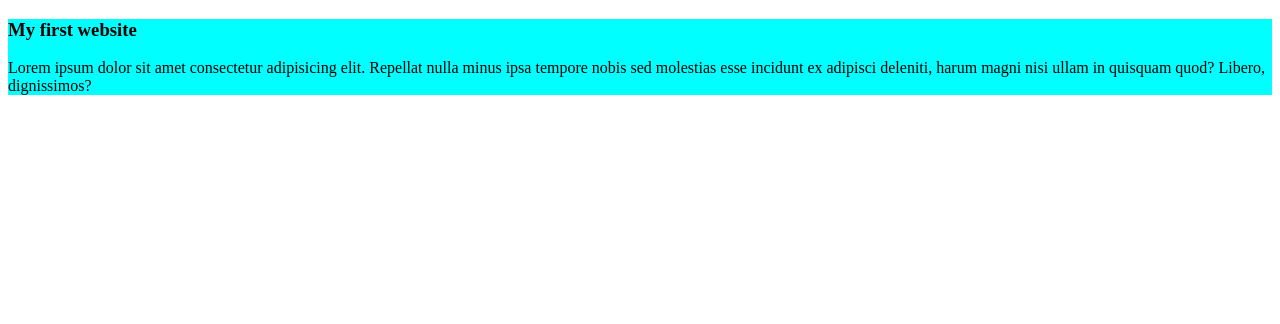
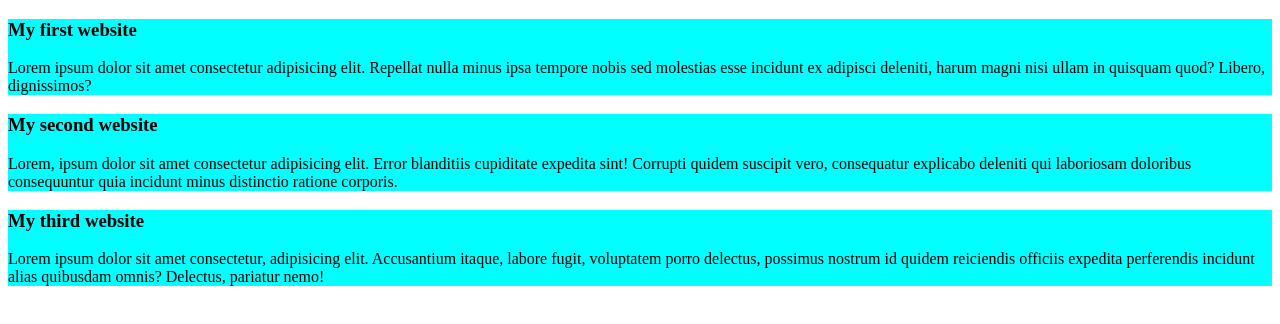
Before and after one commit to marziamim/my-simple-website, a plain HTML site: page Index.html in a window 1280 px wide. Drawn offline with Linux system fonts and the light colour scheme.

Commit message:
added second and third blog

```diff
--- a/Index.html
+++ b/Index.html
@@ -11,5 +11,13 @@
         <h3>My first website</h3>
         <p>Lorem ipsum dolor sit amet consectetur adipisicing elit. Repellat nulla minus ipsa tempore nobis sed molestias esse incidunt ex adipisci deleniti, harum magni nisi ullam in quisquam quod? Libero, dignissimos?</p>
     </div>
+    <div>
+        <h3> My second website </h3>
+        <p>Lorem, ipsum dolor sit amet consectetur adipisicing elit. Error blanditiis cupiditate expedita sint! Corrupti quidem suscipit vero, consequatur explicabo deleniti qui laboriosam doloribus consequuntur quia incidunt minus distinctio ratione corporis.</p>
+        </div>
+        <div>
+            <h3> My third website</h3>
+            <p>Lorem ipsum dolor sit amet consectetur, adipisicing elit. Accusantium itaque, labore fugit, voluptatem porro delectus, possimus nostrum id quidem reiciendis officiis expedita perferendis incidunt alias quibusdam omnis? Delectus, pariatur nemo!</p>
+        </div>
 </body>
 </html>
--- a/style/blog.css
+++ b/style/blog.css
@@ -1,3 +1,4 @@
 div{
     background-color: aqua;
+    margin-bottom: 3px;
 }
```
